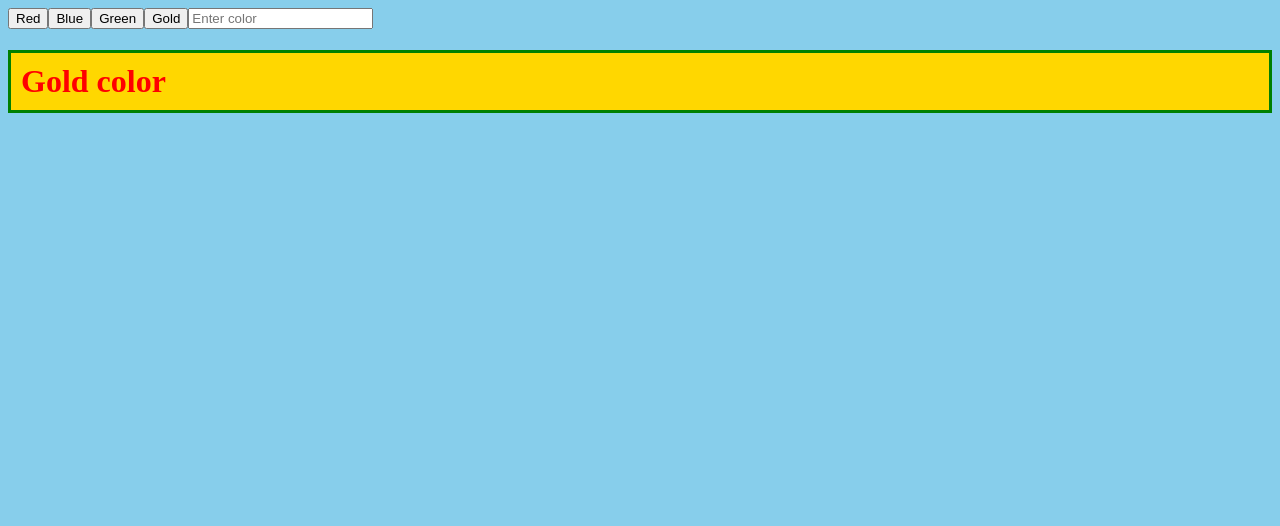
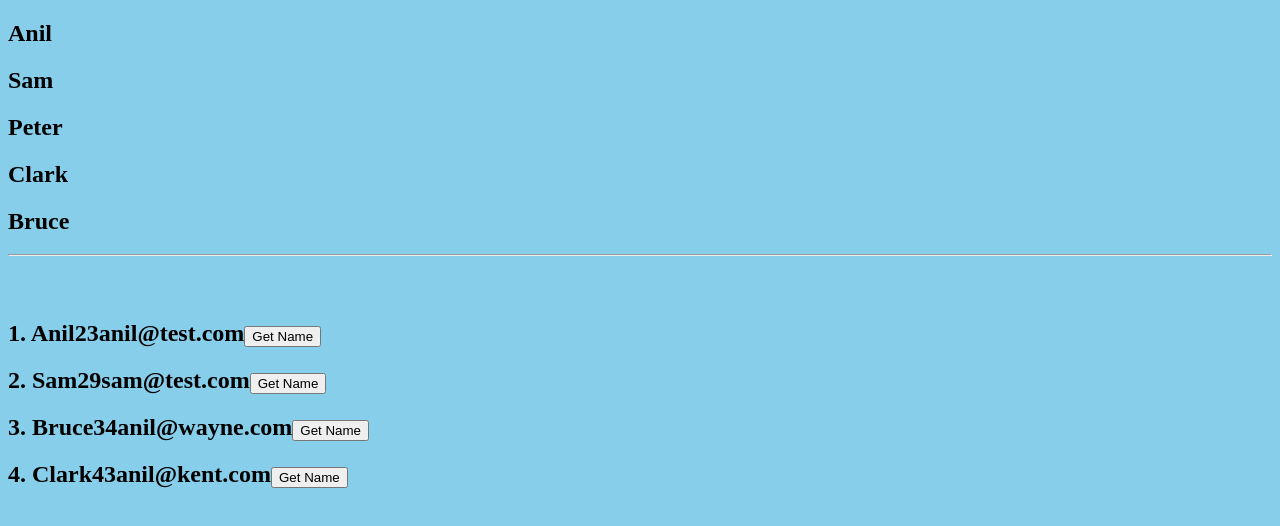
Before and after one commit to Chabsy123/angular-v19-tutorial, an Angular app: page / in a window 1280 px wide. Shown: the top 526 px of the page. Built offline with nearby package versions, Linux system fonts and the light colour scheme.

Commit message:
Demonstrate For Loop in Template

```diff
--- a/src/app/app.component.html
+++ b/src/app/app.component.html
@@ -131,14 +131,14 @@
 } -->
 
 <!-- switch case in angular 19 -->
- <button (click)="handleColor('red')">Red</button>
+ <!-- <button (click)="handleColor('red')">Red</button>
  <button (click)="handleColor('blue')">Blue</button>
  <button (click)="handleColor('green')">Green</button>
- <button (click)="handleColor('gold')">Gold</button>
+ <button (click)="handleColor('gold')">Gold</button> -->
 <!-- (input)="changeColor($event)" sets up an event binding:
 
 It says: “When the user types (input event), call the changeColor function and pass the event object ($event) to it.” -->
- <input type="text" placeholder="Enter color"  (input)="changeColor($event)">
+ <!-- <input type="text" placeholder="Enter color"  (input)="changeColor($event)">
  @switch (color) {
 
    @case ('red') {
@@ -156,4 +156,29 @@ It says: “When the user types (input event), call the changeColor function and
     <h1 style="background-color: black; color: white;">NO MATCH</h1>
    }
 
-}
+} -->
+
+<!-- for loops -->
+ <!-- to display the array from the ts file you can either use single statement <h1>{{users[0]}}</h1> or a for loop -->
+  <!-- | Part            | Meaning                                                  |
+| --------------- | -------------------------------------------------------- |
+| `@for`          | Loop directive (new Angular syntax)                      |
+| `user of users` | Loop through the `users` array                           |
+| `track user`    | Track each user by identity (like `trackBy` in `*ngFor`) |
+ -->
+@for(user of users; track user){
+<!-- displaying the users array -->
+ <h2>{{user}}</h2>
+ }
+<hr><br><br>
+<!-- the property after the track is a unique identifier which can be defined-->
+ @for(student of students; track student.name;let id =$index){
+  <h2>
+    <!-- starting the number from 1 -->
+    <span>{{id+1}}. </span>
+  <span>{{student.name}}</span>
+  <span>{{student.age}}</span>
+  <span>{{student.email}}</span>
+  <button (click)="getName(student.name)">Get Name</button>
+  </h2>
+ }
--- a/src/app/app.component.ts
+++ b/src/app/app.component.ts
@@ -130,18 +130,31 @@ export class AppComponent {
 
 // switch statements
 // the color below has to be in the switch statements or else it wont show in the server
-color="gold"
-handleColor(val:string){
-  this.color=val;
+// color="gold"
+// handleColor(val:string){
+//   this.color=val;
 
-}
+// }
 
 // event.target refers to the element that triggered the event (in this case, the <input> element).
 
 // (event.target as HTMLInputElement) is a type assertion in TypeScript — it tells the compiler: “Trust me, this is an <input> element.”
 
 // .value gets the current text value inside the input.
-changeColor(event:Event){
-  this.color = (event.target as HTMLInputElement).value
+// changeColor(event:Event){
+//   this.color = (event.target as HTMLInputElement).value
+// }
+
+
+// for loops(first make an array)
+users=['Anil','Sam','Peter','Clark','Bruce'];
+students = [
+  {name:'Anil', age:23, email:'anil@test.com'},
+  {name:'Sam', age:29, email:'sam@test.com'},
+  {name:'Bruce', age:34, email:'anil@wayne.com'},
+  {name:'Clark', age:43, email:'anil@kent.com'},
+]
+getName(name:string){
+ console.log(name);
 }
 }
```
